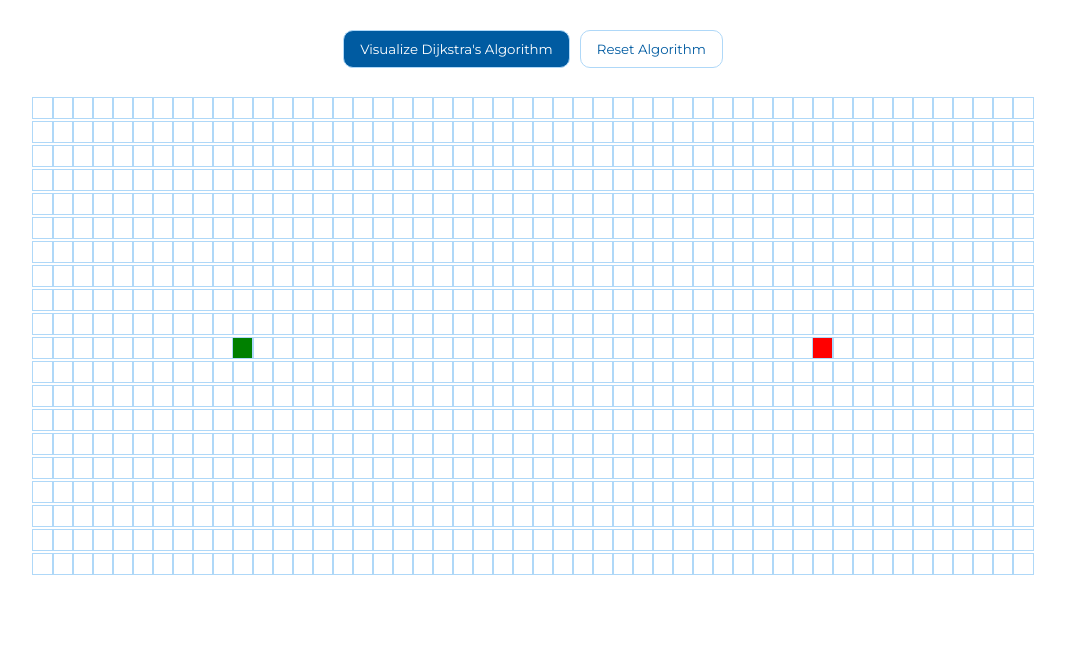
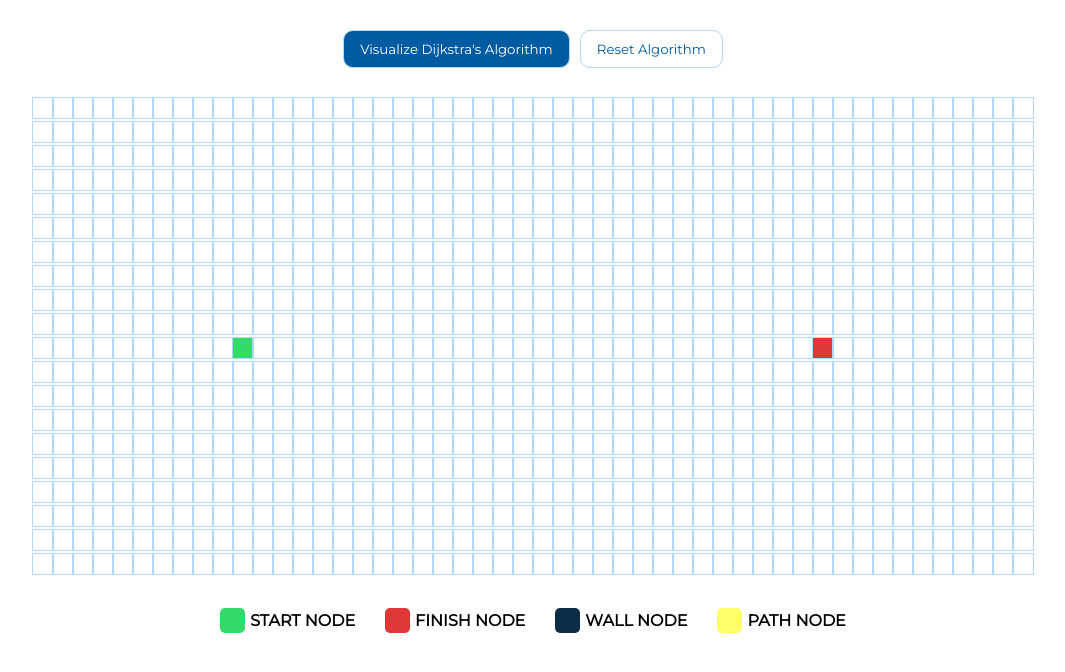
Before and after one commit to lsale98/dijkstra-algorithm, an Angular app: page / in a window 1280 px wide. Shown: the top 672 px of the page, without its empty margins (107-1172 px from the left). Built offline with nearby package versions, Linux system fonts and the light colour scheme.

Commit message:
Creating node description

```diff
--- a/src/app/node/node.component.scss
+++ b/src/app/node/node.component.scss
@@ -4,13 +4,13 @@
     outline: 1px solid rgb(175, 216, 248);
     display: inline-block;
     &.node-start {
-        background-color: green;
+        background-color: #35DB6A;
     }
     &.node-finish {
-        background-color: red;
+        background-color: #E03737;
     }
     &.node-wall {
-        background-color: rgb(32, 34, 37);
+        background-color: #0C2D48;
     }
     &.node-visited {
         animation-name: visitedAnimation;
@@ -37,33 +37,33 @@
 @keyframes visitedAnimation {
     0% {
         transform: scale(0.3);
-        background-color: rgba(0, 0, 66, 0.75);
+        background-color: #3879F2;
         border-radius: 100%;
     }
     50% {
-        background-color: rgba(17, 104, 217, 0.75);
+        background-color: #3E92DB;
     }
     75% {
         transform: scale(1.2);
-        background-color: rgba(0, 217, 159, 0.75);
+        background-color: #38BEF2;
     }
     100% {
         transform: scale(1);
-        background-color: rgba(0, 190, 218, 0.75);
+        background-color: #51DEED;
     }
 }
 
 @keyframes shortestPath {
     0% {
         transform: scale(0.6);
-        background-color: rgb(255, 254, 106);
+        background-color: #fffe6a;
     }
     50% {
         transform: scale(1.2);
-        background-color: rgb(255, 254, 106);
+        background-color: #fffe6a;
     }
     100% {
         transform: scale(1);
-        background-color: rgb(255, 254, 106);
+        background-color: #fffe6a;
     }
 }
--- a/src/app/pathfinder/pathfinder.component.html
+++ b/src/app/pathfinder/pathfinder.component.html
@@ -7,3 +7,21 @@
         <app-node *ngFor="let node of row" [mouseIsPressed]="mouseIsPressed" [col]="node.col" [row]="node.row" [isFinish]="node.isFinish" [isStart]="node.isStart" [isWall]="node.isWall" (onMouseDown)="handleMouseDown(node.row,node.col)" (onMouseUp)="handleMouseUp()"></app-node>
     </div>
 </div>
+<div class="description">
+    <div class="desc-node">
+        <div class="start"></div>
+        <p>Start node</p>
+    </div>
+    <div class="desc-node">
+        <div class="finish"></div>
+        <p>Finish node</p>
+    </div>
+    <div class="desc-node">
+        <div class="wall"></div>
+        <p>Wall node</p>
+    </div>
+    <div class="desc-node">
+        <div class="path"></div>
+        <p>Path node</p>
+    </div>
+</div>
--- a/src/app/pathfinder/pathfinder.component.scss
+++ b/src/app/pathfinder/pathfinder.component.scss
@@ -32,6 +32,39 @@
 
 .grid {
     width: 1000px;
-    height: 400px;
+    height: fit-content;
     margin: 30px auto;
 }
+
+.description {
+    width: fit-content;
+    margin: auto;
+    display: flex;
+    .desc-node {
+        margin: 0px 15px;
+        display: flex;
+        align-items: center;
+        p {
+            text-transform: uppercase;
+            font-weight: 700;
+        }
+        & div {
+            width: 25px;
+            height: 25px;
+            margin-right: 5px;
+            border-radius: 5px;
+        }
+        .start {
+            background-color: #35DB6A;
+        }
+        .finish {
+            background-color: #E03737;
+        }
+        .wall {
+            background-color: #0C2D48;
+        }
+        .path {
+            background-color: #fffe6a;
+        }
+    }
+}
```
